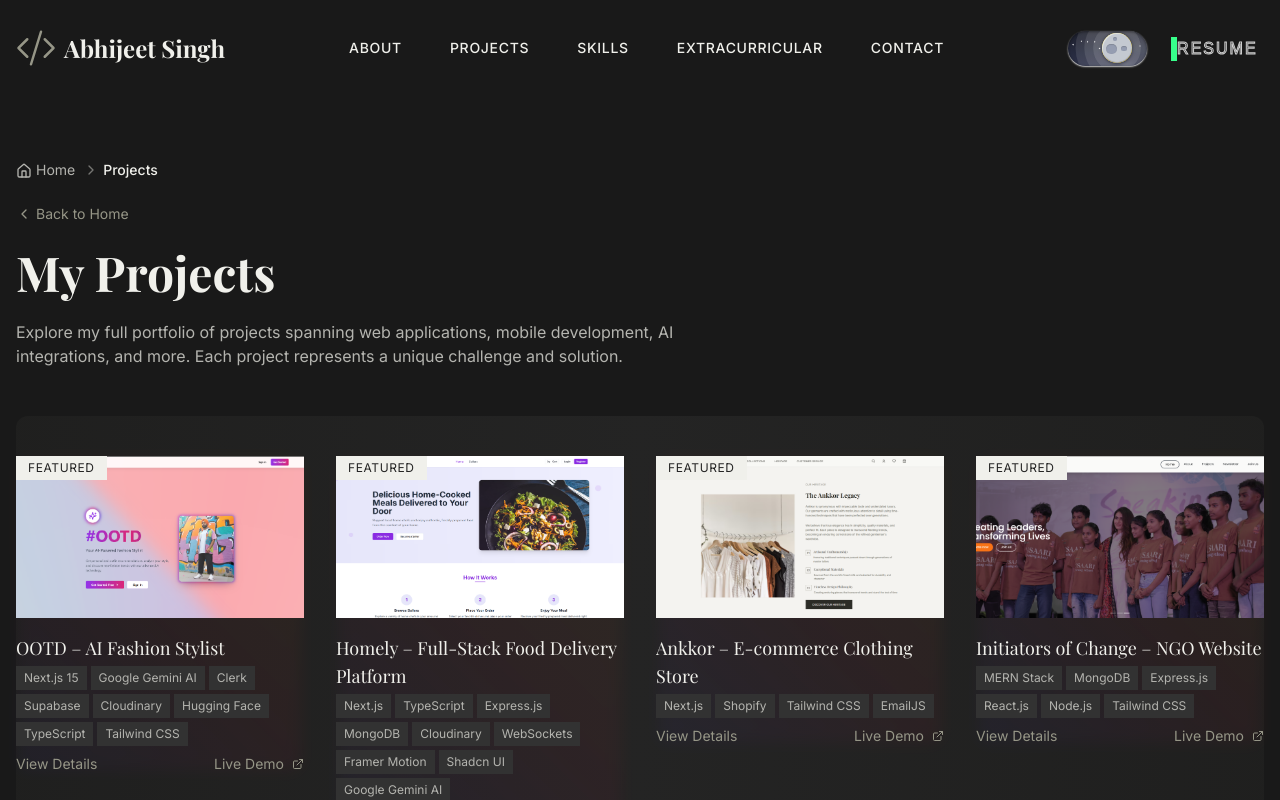
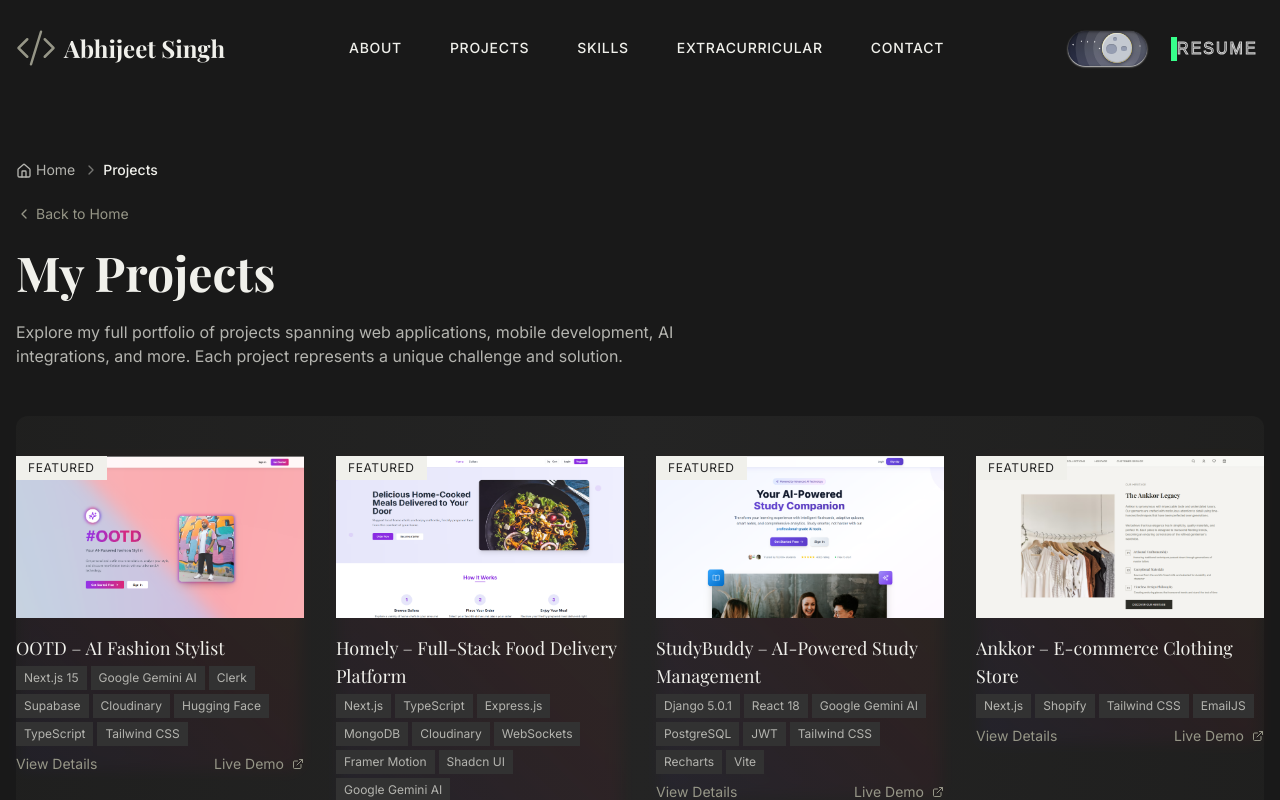
Before and after one commit to abhijeets54/portfolio, a Next.js app: page /projects in a window 1280 px wide. Shown: the top 800 px of the page. Built offline with nearby package versions, Linux system fonts and the light colour scheme; a web font is replaced by a local one.

Commit message:
added StudyBuddy

```diff
--- a/src/app/page.tsx
+++ b/src/app/page.tsx
@@ -76,6 +76,16 @@ const projects = [
     liveUrl: 'https://homely-frontend-opal.vercel.app',
     featured: true,
     category: 'Full Stack',
+  },
+  {
+    id: 'studybuddy',
+    title: 'StudyBuddy – AI-Powered Study Management',
+    description: 'A comprehensive AI-powered study management application that helps students organize their learning with intelligent flashcards, adaptive quizzes, smart notes, and comprehensive analytics using Google Gemini AI with multiple model fallbacks for reliability.',
+    image: '/sb.png',
+    tags: ['Django 5.0.1', 'React 18', 'Google Gemini AI', 'PostgreSQL', 'JWT', 'Tailwind CSS', 'Recharts', 'Vite'],
+    liveUrl: 'https://studybuddy-frontend-plum.vercel.app/',
+    featured: true,
+    category: 'AI',
   },
   {
     id: 'ankkor',
--- a/src/app/project/[id]/page.tsx
+++ b/src/app/project/[id]/page.tsx
@@ -245,6 +245,66 @@ const projectsData = [
     ],
     date: 'July 2025',
     duration: '4 months',
+  },
+  {
+    id: 'studybuddy',
+    title: 'StudyBuddy – AI-Powered Study Management',
+    description: 'A comprehensive AI-powered study management application that helps students organize their learning with intelligent flashcards, adaptive quizzes, smart notes, and comprehensive analytics.',
+    fullDescription: `
+      StudyBuddy is a comprehensive AI-powered study management application built with Django REST Framework and React that revolutionizes how students organize their learning through intelligent flashcards, adaptive quizzes, smart notes, and comprehensive analytics using Google Gemini AI.
+
+      The application features a complete user authentication system with JWT tokens, registration, login, and user profiles with statistics tracking. The notes management system includes rich text editing with React Quill, subject/topic organization with tagging, search functionality by title and content, and AI-powered categorization for better organization.
+
+      The AI quiz generation system is powered by Google Gemini 2.5 Flash with multiple model fallbacks (2.0 Flash, 1.5 Flash, Gemini Pro) for reliability. It generates high-quality multiple-choice questions from notes or topics with customizable difficulty levels (easy, medium, hard), supports 3-10 questions per quiz, and includes educational explanations for answers. The system features robust JSON parsing with markdown code block handling and comprehensive error handling.
+
+      Interactive quiz taking includes a clean interface with navigation, optional timer functionality, progress indicators, immediate scoring after submission, and detailed answer review with explanations. The flashcard system auto-generates cards from notes using AI, supports custom flashcard creation, includes spaced repetition algorithms for optimal retention, and features a mobile-friendly swipe interface.
+
+      The comprehensive analytics dashboard tracks quiz scores over time with visual charts using Recharts, provides subject-wise performance breakdowns, calculates study streaks automatically, identifies weak areas for focused study, and includes real-time statistics updates. Daily activity tracking monitors quizzes taken, study time, and performance metrics.
+
+      The modern UI features a fully responsive design optimized for mobile, tablet, and desktop, dark/light mode toggle with persistence, Tailwind CSS styling with custom components, Framer Motion animations and smooth transitions, React Hot Toast notifications, and intuitive navigation with React Router.
+
+      The technical architecture includes a RESTful API with Django REST Framework, PostgreSQL database with proper relationships and data integrity, JWT authentication with automatic token refresh, CORS handling for frontend-backend communication, comprehensive error handling and validation, and production-ready deployment configuration for Vercel (frontend) and Render (backend).
+
+      This project demonstrates advanced full-stack development skills with modern technologies, sophisticated AI integration with fallback systems, production-ready architecture with proper security measures, comprehensive testing and debugging, and professional UI/UX design principles.
+    `,
+    image: '/sb.png',
+    tags: ['Django 5.0.1', 'React 18', 'Google Gemini AI', 'PostgreSQL', 'JWT', 'Tailwind CSS', 'Recharts', 'Vite', 'Django REST Framework'],
+    liveUrl: 'https://studybuddy-frontend-plum.vercel.app/',
+    featured: true,
+    category: 'AI',
+    goals: [
+      'Create a comprehensive AI-powered study management platform for students',
+      'Implement intelligent flashcards with spaced repetition algorithms for optimal learning',
+      'Develop adaptive quiz generation using Google Gemini AI with multiple model fallbacks',
+      'Build comprehensive analytics dashboard with real-time progress tracking',
+      'Design modern responsive UI with dark/light mode and mobile optimization',
+      'Create production-ready RESTful API with robust error handling and security'
+    ],
+    technologies: {
+      frontend: ['React 18', 'Vite', 'React Router', 'Tailwind CSS', 'Framer Motion', 'React Quill', 'Recharts', 'React Hot Toast'],
+      backend: ['Django 5.0.1', 'Django REST Framework', 'PostgreSQL', 'JWT Authentication', 'WhiteNoise', 'Gunicorn'],
+      ai: ['Google Gemini 2.5 Flash', 'Gemini 2.0 Flash', 'Gemini 1.5 Flash', 'Structured Prompts', 'JSON Parsing', 'Model Fallbacks'],
+      deployment: ['Vercel (Frontend)', 'Render (Backend)', 'PostgreSQL Database', 'Environment Variables'],
+      other: ['CORS Handling', 'Spaced Repetition', 'Real-time Analytics', 'Rich Text Editing', 'Mobile Responsive'],
+    },
+    challenges: [
+      'Implementing robust AI integration with Google Gemini API and handling JSON parsing failures from markdown-wrapped responses',
+      'Creating multiple model fallback systems (Gemini 2.5 Flash → 2.0 Flash → 1.5 Flash → Pro) for 99.9% uptime reliability',
+      'Building comprehensive analytics tracking system with real-time updates for quiz attempts, study time, and streak calculations',
+      'Developing spaced repetition algorithms for flashcards to optimize learning retention and memory consolidation',
+      'Designing responsive UI that works seamlessly across mobile, tablet, and desktop with complex study interfaces',
+      'Implementing secure JWT authentication with automatic token refresh and proper CORS handling for production deployment'
+    ],
+    results: [
+      'Fully functional AI-powered study platform with 5+ working quiz generation models and robust error handling',
+      'Intelligent flashcard system with spaced repetition algorithms and mobile-friendly swipe interface',
+      'Advanced analytics dashboard with real-time tracking of study streaks, performance metrics, and subject mastery',
+      'Production-ready deployment on Vercel (frontend) and Render (backend) with PostgreSQL database',
+      'Modern responsive design with dark/light mode, smooth animations, and excellent mobile user experience',
+      'Comprehensive RESTful API with 15+ endpoints, proper validation, and production-grade security measures'
+    ],
+    date: 'July 2025',
+    duration: '2 months',
   },
   // {
   //   id: 'globalconnect',
--- a/src/app/projects/page.tsx
+++ b/src/app/projects/page.tsx
@@ -73,6 +73,16 @@ const allProjects = [
     liveUrl: 'https://homely-frontend-opal.vercel.app',
     featured: true,
     category: 'Full Stack',
+  },
+  {
+    id: 'studybuddy',
+    title: 'StudyBuddy – AI-Powered Study Management',
+    description: 'A comprehensive AI-powered study management application that helps students organize their learning with intelligent flashcards, adaptive quizzes, smart notes, and comprehensive analytics using Google Gemini AI. Features include smart notes management with rich text editing, interactive flashcards with spaced repetition algorithms, adaptive quizzes with AI-generated questions and multiple model fallbacks, real-time analytics dashboard with study streak tracking, modern responsive design with dark/light mode toggle, RESTful API architecture with Django REST Framework, JWT authentication with automatic token refresh, and production deployment on Vercel and Render.',
+    image: '/sb.png',
+    tags: ['Django 5.0.1', 'React 18', 'Google Gemini AI', 'PostgreSQL', 'JWT', 'Tailwind CSS', 'Recharts', 'Vite'],
+    liveUrl: 'https://studybuddy-frontend-plum.vercel.app/',
+    featured: true,
+    category: 'AI',
   },
   {
     id: 'ankkor',
--- a/src/app/sitemap.ts
+++ b/src/app/sitemap.ts
@@ -12,6 +12,12 @@ const projects = [
     id: 'homely',
     title: 'Homely – Full-Stack Food Delivery Platform',
     lastModified: '2025-07-10',
+    priority: 0.9,
+  },
+  {
+    id: 'studybuddy',
+    title: 'StudyBuddy – AI-Powered Study Management',
+    lastModified: '2025-07-17',
     priority: 0.9,
   },
   {
```
Also changed, not shown: public/sb.png (added).
